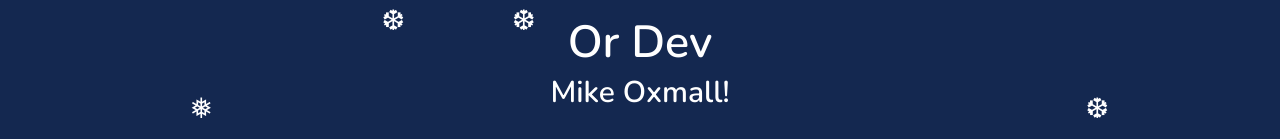
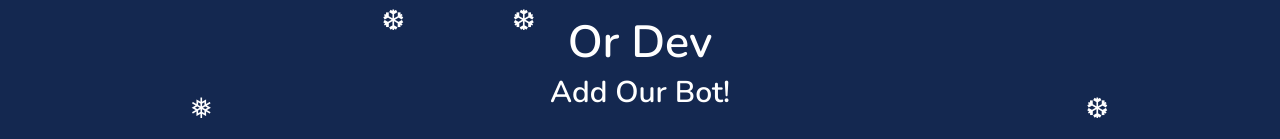
Before and after one commit to Or513/Or513.github.io, a plain HTML site: page index.html in a window 1280 px wide. Shown: the part 184-323 px from the top of the page. Drawn offline with nearby package versions, Linux system fonts and the light colour scheme.

Commit message:
Update index.html

```diff
--- a/index.html
+++ b/index.html
@@ -13,7 +13,7 @@
             </div>
             <div class="content">
                 <h1 class="title m-b-md">Or Dev</h1>
-                <h2 class="m2">Mike Oxmall!</h2>
+                <h2 class="m2">Add Our Bot!</h2>
                 <div class="links">
                     <a href="https://discord.gg/vfGHJ6myC5" class="button-5 links">Add Our Bot</a>
                 </div>
```
